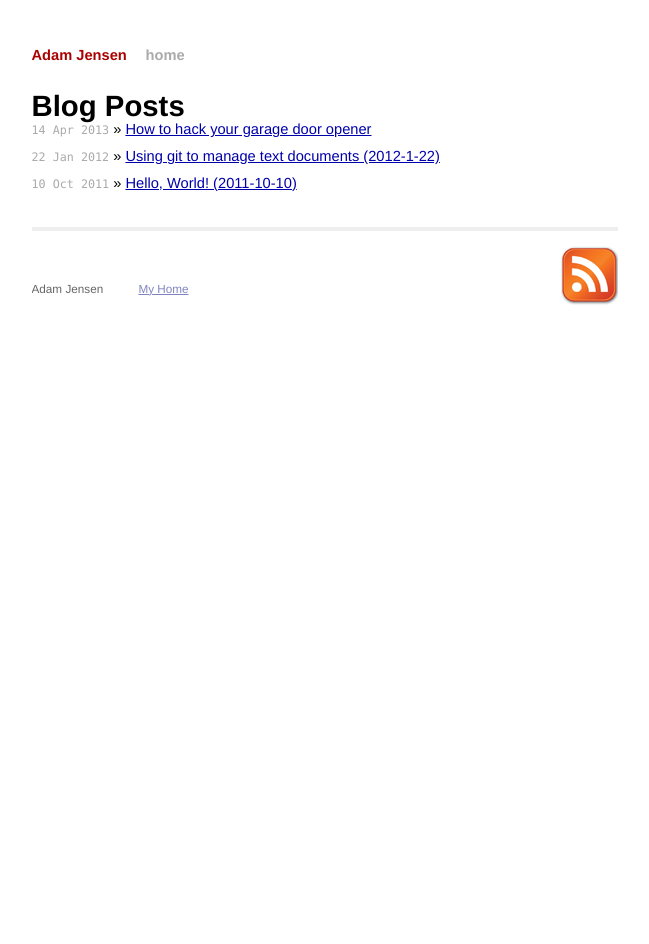
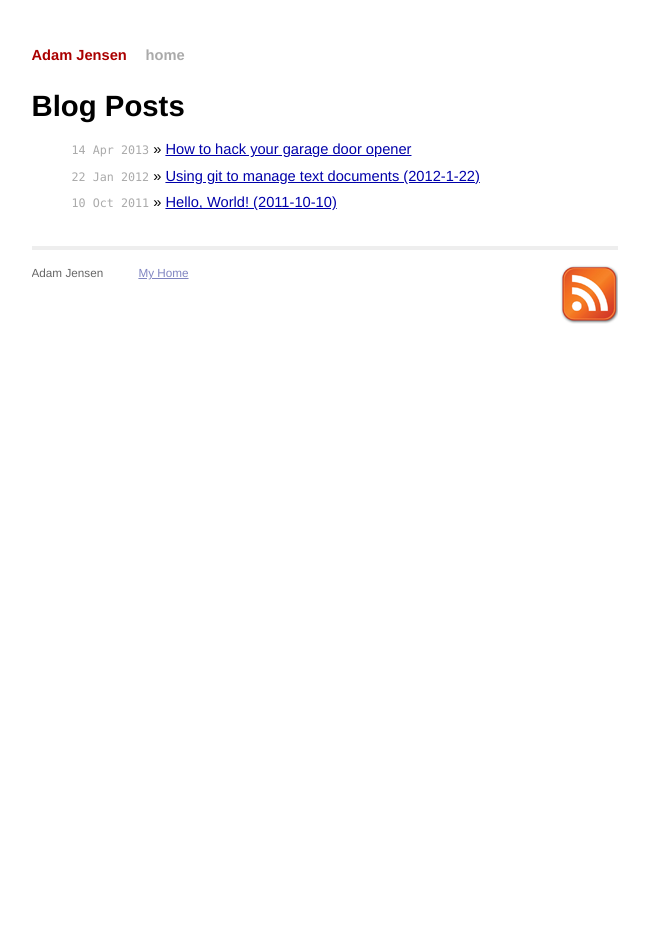
Before and after one commit to acj/acj.github.com, a Jekyll site: the page built from index.html, in a window 1280 px wide. Shown: the whole page, without its empty margins (315-964 px from the left). Built offline with Jekyll 4.4.1, drawn with Linux system fonts in a browser that asks for light colours; Markdown is read by kramdown in place of the engine named in the settings.

Commit message:
Tweak padding

```diff
--- a/css/screen.css
+++ b/css/screen.css
@@ -6,10 +6,12 @@
 
 /* Global Reset */
 
+/*
 * {
   margin: 0;
   padding: 0;
 }
+*/
 
 html, body {
   height: 100%;
@@ -48,7 +50,7 @@ h1 h2 h3 h4 h5 h6 {
 }
 
 p {
-  margin: 4em 0;
+  margin: 1em 0;
 }
 
 a {
```
